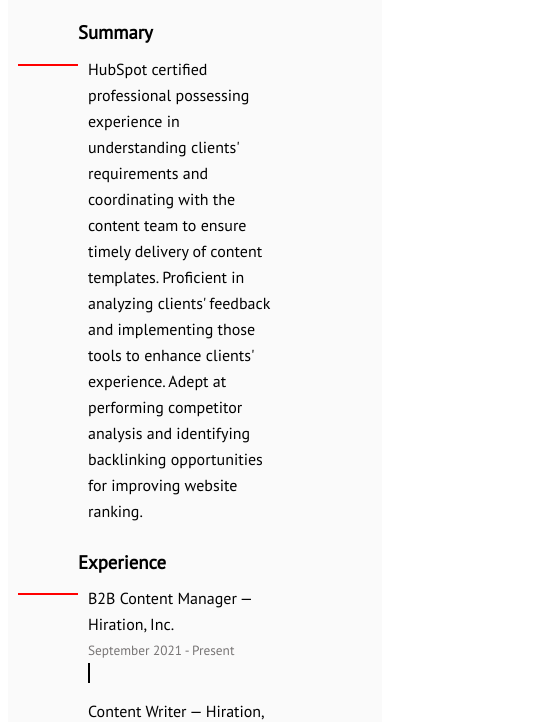
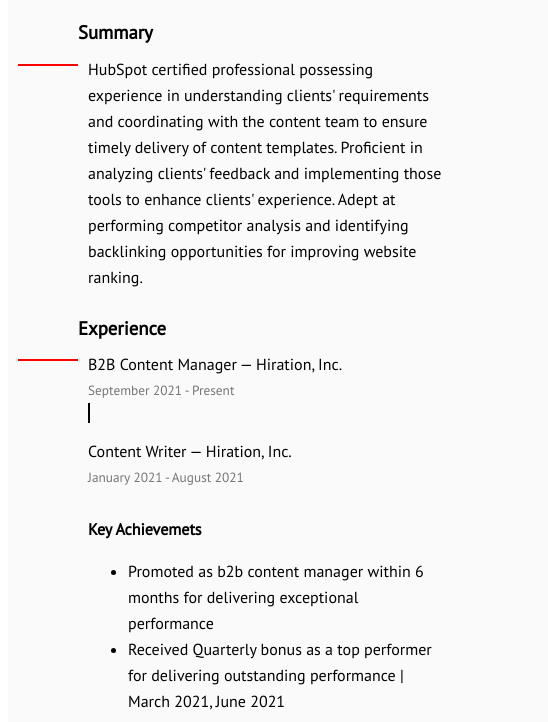
Before and after one commit to ghosharnab00/Personal-Website, a plain HTML site: page resume.html in a window 390 px wide. Shown: the part 134-856 px from the top of the page, 548 px wide, since content can reach past the window. Drawn offline with Linux system fonts and the light colour scheme.

Commit message:
Update resume.css

```diff
--- a/Styles/resume.css
+++ b/Styles/resume.css
@@ -69,3 +69,10 @@ display: block;
 font-size: smaller;
 color: rgb(119, 116, 116);
 }
+
+@media only screen and (max-width: 620px) {
+  /* For mobile phones: */
+  body, .content {
+    width: 100%;
+  }
+}
```
